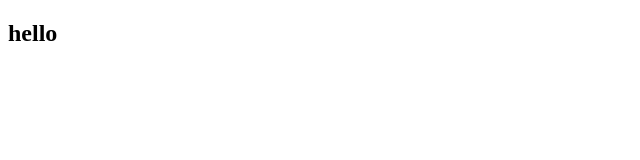
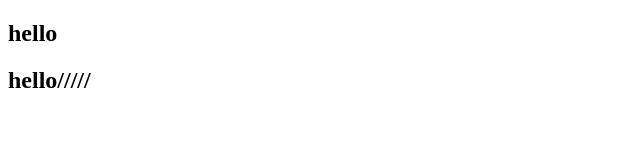
Before and after one commit to enot89/git_petrichenko, a plain HTML site: page index.html in a window 1280 px wide. Shown: the whole page, without its empty margins (0-640 px from the left). Drawn offline with Linux system fonts and the light colour scheme.

Commit message:
Update index.html

```diff
--- a/index.html
+++ b/index.html
@@ -8,5 +8,6 @@
 </head>
 <body>
     <h2>hello</h2>
+    <h2>hello/////</h2>
 </body>
 </html>
```
